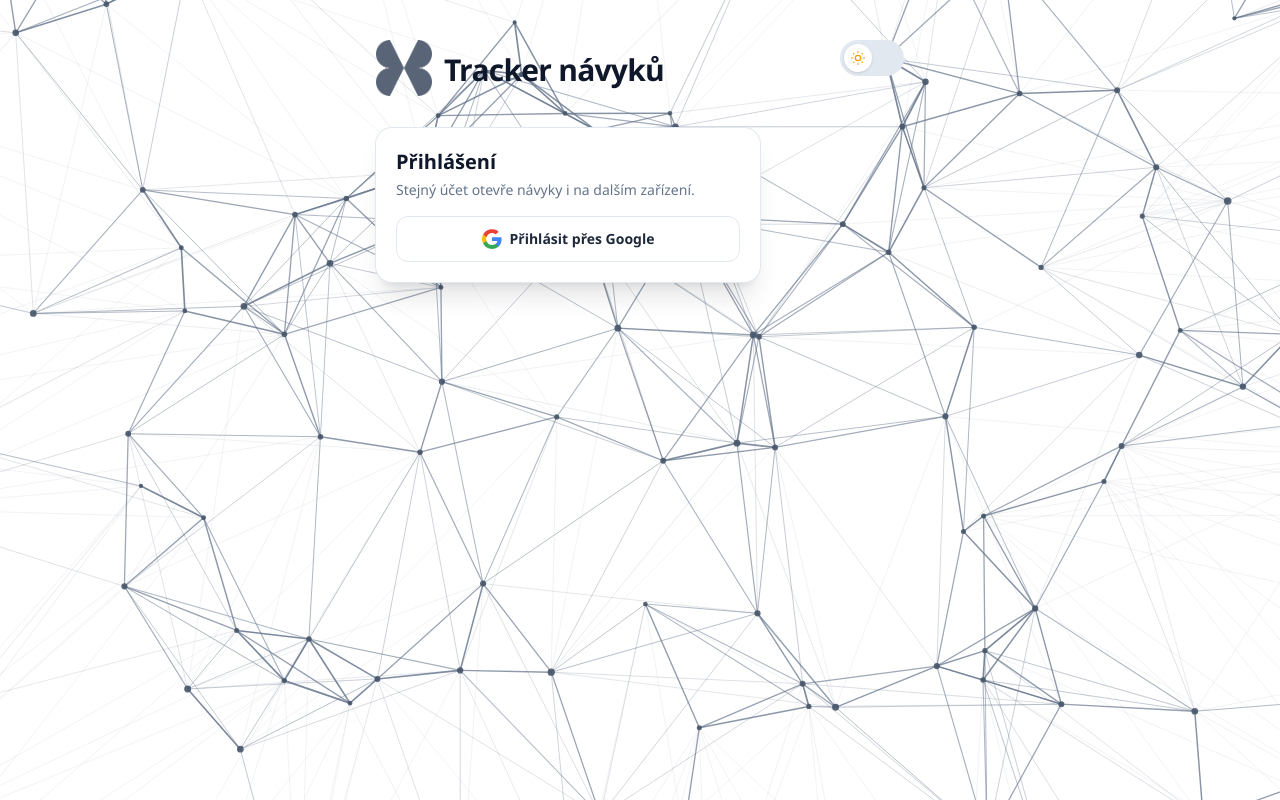
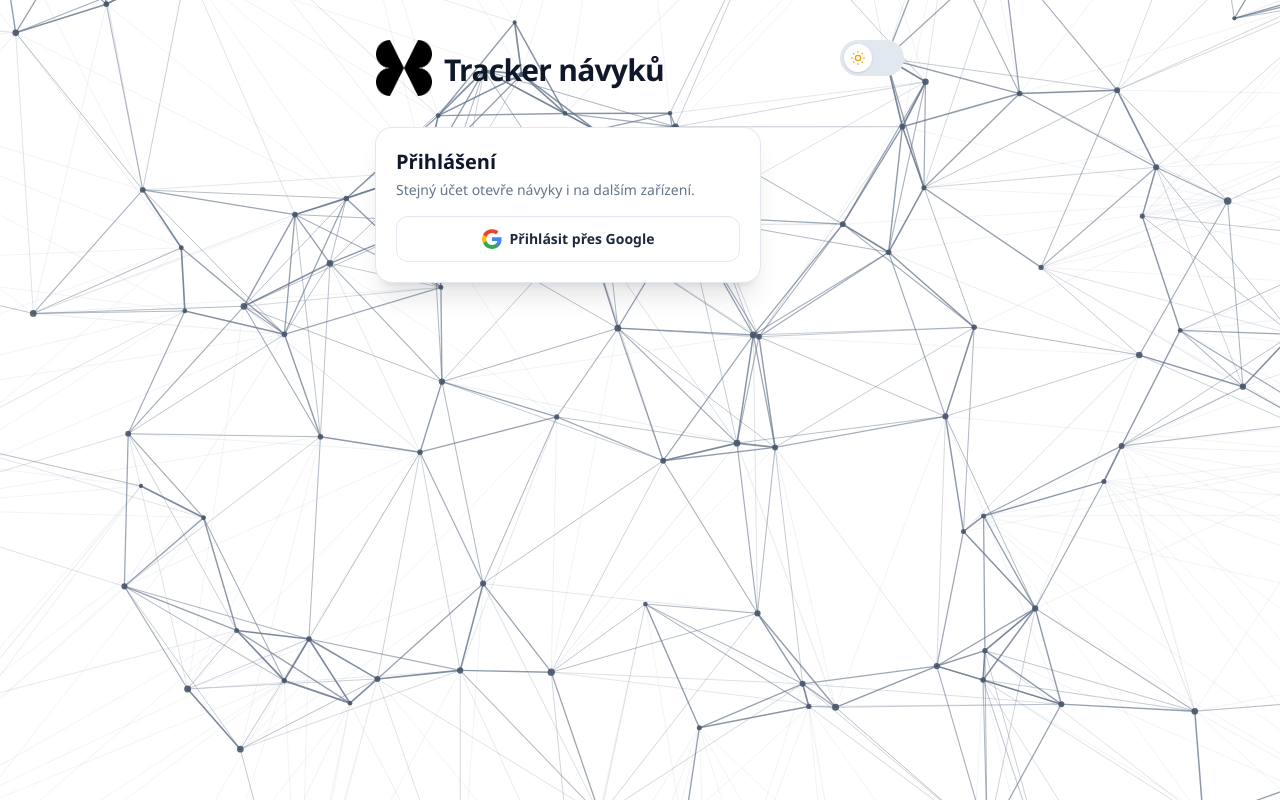
Before and after one commit to martinbenes4/muj-prvni-vibe-projekt, a plain HTML site: page index.html in a window 1280 px wide. Drawn offline with nearby package versions, Linux system fonts and the light colour scheme.

Commit message:
Revert "feat: obarvit znak podle tecek na pozadi"
This reverts commit 090672f5c4590fb06524d7ff81e53e23d4c81e7f.

```diff
--- a/index.html
+++ b/index.html
@@ -42,14 +42,14 @@
       })();
     </script>
     <link rel="stylesheet" href="mesh-bg.css?v=1" />
-    <link rel="stylesheet" href="style.css?v=6" />
+    <link rel="stylesheet" href="style.css?v=5" />
   </head>
   <body class="min-h-screen text-slate-800 antialiased dark:text-slate-100">
     <canvas id="mesh" class="mesh-bg" aria-hidden="true"></canvas>
     <main class="relative z-10 mx-auto flex min-h-screen w-full max-w-xl flex-col px-4 py-10 sm:px-6">
       <header class="mb-8 flex items-start justify-between gap-3">
         <div class="flex min-w-0 flex-1 items-center gap-3">
-          <span class="brand-mark h-14 w-14 shrink-0" role="img" aria-label="Znak"></span>
+          <img src="favicon.png?v=1" alt="Znak" class="h-14 w-14 shrink-0 dark:invert" />
           <div class="min-w-0">
           <p id="day-kind" class="text-sm font-medium uppercase tracking-wide text-teal-700 dark:text-teal-300">Dnes</p>
           <h1 class="mt-1 text-3xl font-semibold tracking-tight text-slate-900 dark:text-white">Tracker návyků</h1>
--- a/style.css
+++ b/style.css
@@ -28,16 +28,6 @@ html.login-open.dark body {
 html.login-open #day-kind,
 html.login-open #today-label {
   display: none;
-}
-
-.brand-mark {
-  background-color: rgba(71, 85, 105, 0.9);
-  -webkit-mask: url("favicon.png?v=1") center / contain no-repeat;
-  mask: url("favicon.png?v=1") center / contain no-repeat;
-}
-
-html.dark .brand-mark {
-  background-color: rgba(204, 251, 241, 0.9);
 }
 
 .theme-knob {
```
